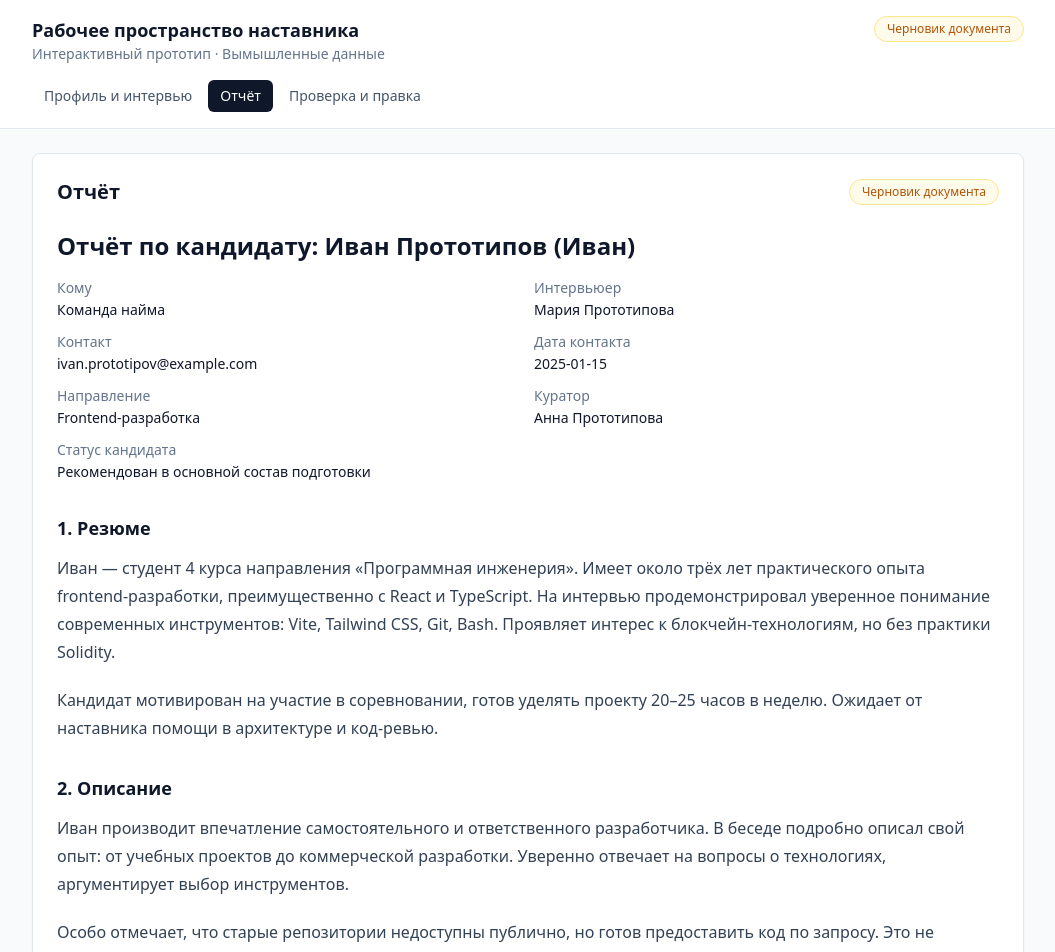
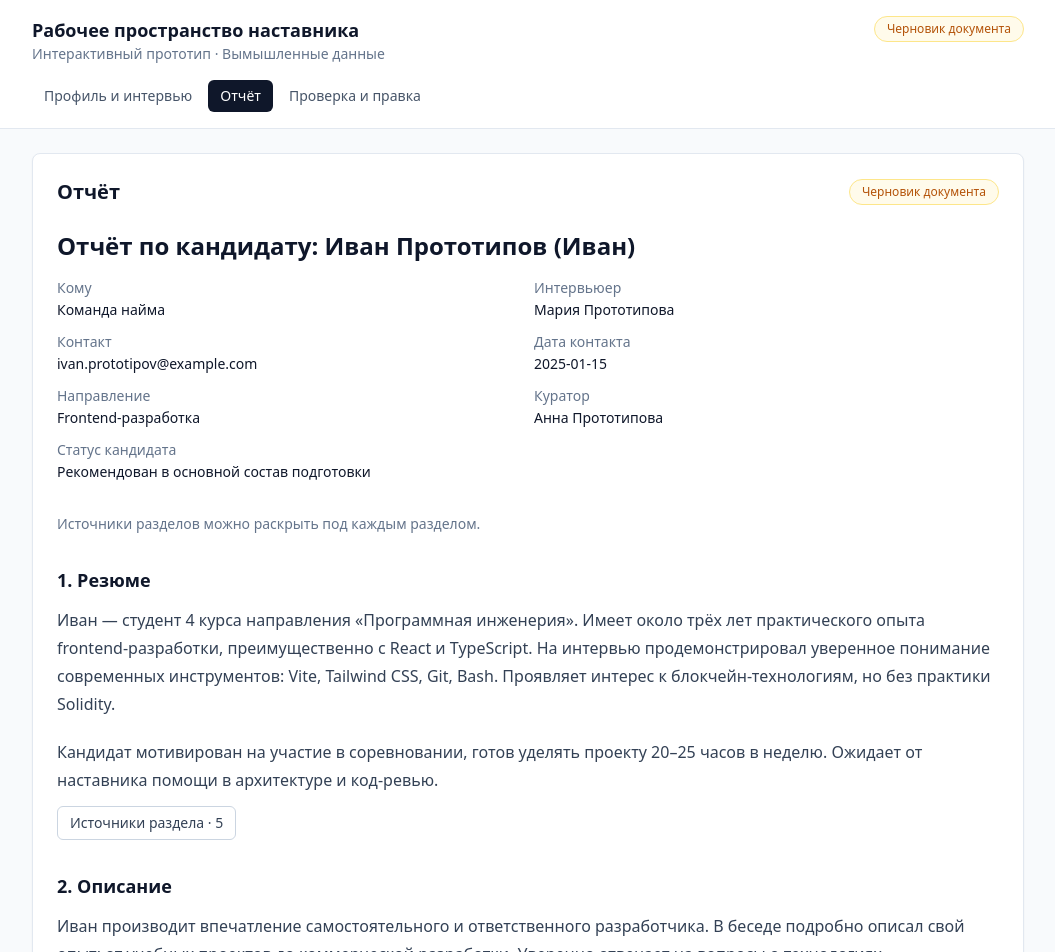
Before and after one commit to Cewerty/Digital-hire-reports, a React (Vite) app: page /report in a window 1280 px wide. Shown: the top 952 px of the page, without its empty margins (112-1167 px from the left). Built offline with nearby package versions, Linux system fonts and the light colour scheme.

Commit message:
feat: добавить источники разделов в отчёт
Co-authored-by: aider (openai/deepseek/deepseek-v4.1-flash) <aider@aider.chat>

```diff
--- a/src/components/layout/ReportDocument.tsx
+++ b/src/components/layout/ReportDocument.tsx
@@ -1,6 +1,8 @@
 import type { CandidateReport } from "@/types/candidateReport";
 import { REPORT_SECTION_DEFINITIONS } from "@/data/reportSections";
+import { interviewEntries } from "@/data/demoData";
 import { MarkdownContent } from "@/components/layout/MarkdownContent";
+import { SectionSources } from "@/components/layout/SectionSources";
 
 interface ReportDocumentProps {
   report: CandidateReport;
@@ -37,6 +39,10 @@ export function ReportDocument({ report }: ReportDocumentProps) {
         </dl>
       </header>
 
+      <p className="text-sm text-slate-500">
+        Источники разделов можно раскрыть под каждым разделом.
+      </p>
+
       <div className="space-y-8">
         {REPORT_SECTION_DEFINITIONS.map((definition, index) => {
           const section = sections.find((item) => item.id === definition.id);
@@ -50,6 +56,10 @@ export function ReportDocument({ report }: ReportDocumentProps) {
                 {index + 1}. {definition.title}
               </h2>
               <MarkdownContent markdown={section.markdown} />
+              <SectionSources
+                sourceEntryIds={section.sourceEntryIds}
+                entries={interviewEntries}
+              />
             </section>
           );
         })}
```
